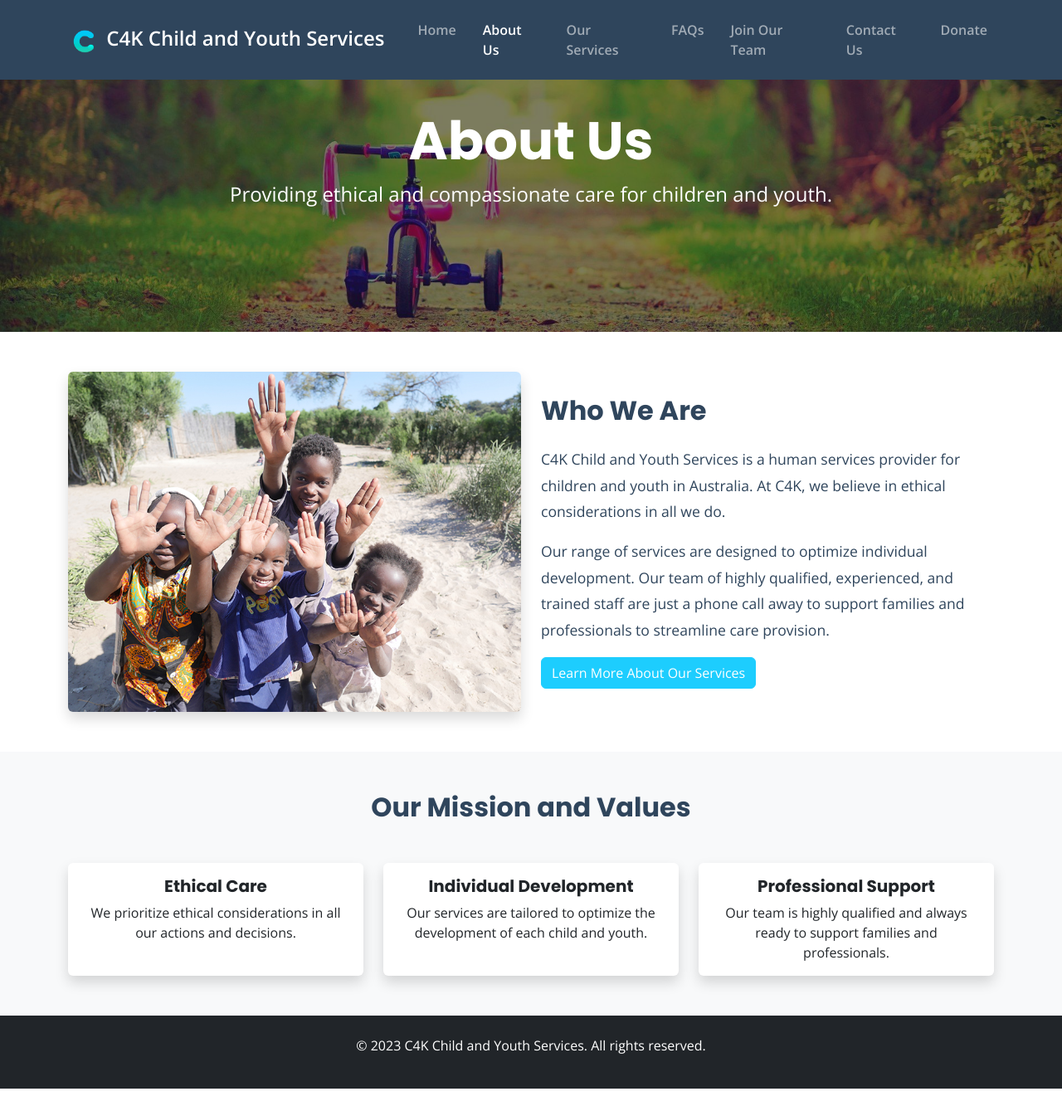
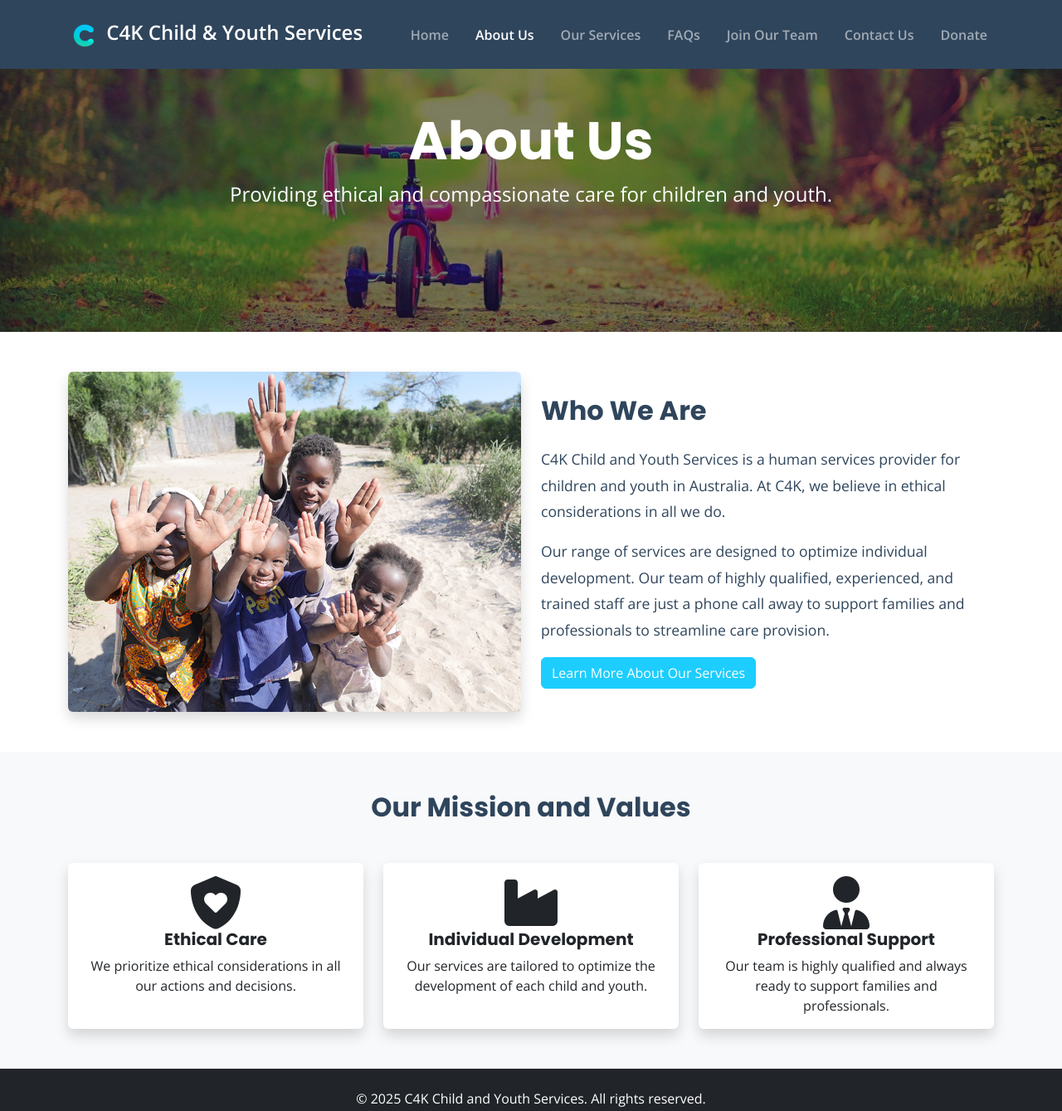
Before and after one commit to takudzwachikasha/C4K, a plain HTML site: page about.html in a window 1280 px wide. Shown: the whole page at 83% size. Before the commit the page ends 1312 px from the top, so only its background shows below. Drawn offline with nearby package versions, Linux system fonts and the light colour scheme.

Commit message:
icon additions

```diff
--- a/about.html
+++ b/about.html
@@ -22,7 +22,7 @@
             <a class="navbar-brand" href="index.html">
                 <img src="images/logo.png" alt="C4K Child and Youth Services Logo" width="40" height="40"
                     class="d-inline-block align-text-top">
-                C4K Child and Youth Services
+                C4K Child & Youth Services
             </a>
             <button class="navbar-toggler" type="button" data-bs-toggle="collapse" data-bs-target="#navbarNav"
                 aria-controls="navbarNav" aria-expanded="false" aria-label="Toggle navigation">
@@ -92,6 +92,7 @@
                 <div class="col-md-4 text-center">
                     <div class="card h-100 shadow">
                         <div class="card-body">
+                            <i class="fa-solid fa-shield-heart fa-4x"></i>
                             <h5 class="card-title fw-bold">Ethical Care</h5>
                             <p class="card-text">We prioritize ethical considerations in all our actions and decisions.
                             </p>
@@ -101,6 +102,7 @@
                 <div class="col-md-4 text-center">
                     <div class="card h-100 shadow">
                         <div class="card-body">
+                            <i class="fa-solid fa-industry fa-4x"></i>
                             <h5 class="card-title fw-bold">Individual Development</h5>
                             <p class="card-text">Our services are tailored to optimize the development of each child and
                                 youth.</p>
@@ -110,6 +112,7 @@
                 <div class="col-md-4 text-center">
                     <div class="card h-100 shadow">
                         <div class="card-body">
+                            <i class="fa-solid fa-user-tie fa-4x"></i>
                             <h5 class="card-title fw-bold">Professional Support</h5>
                             <p class="card-text">Our team is highly qualified and always ready to support families and
                                 professionals.</p>
@@ -123,11 +126,12 @@
     <!-- Footer -->
     <footer class="bg-dark text-white text-center py-4">
         <div class="container">
-            <p>&copy; 2023 C4K Child and Youth Services. All rights reserved.</p>
+            <p>&copy; 2025 C4K Child and Youth Services. All rights reserved.</p>
         </div>
     </footer>
 
     <!-- Bootstrap JS -->
+    <script src="https://kit.fontawesome.com/b047e1ffe9.js" crossorigin="anonymous"></script>
     <script src="https://cdn.jsdelivr.net/npm/bootstrap@5.3.0/dist/js/bootstrap.bundle.min.js"></script>
 </body>
 
```
Also changed, not shown: contact.html (+2 -2 lines), faqs.html (+2 -2 lines), index.html (+4 -4 lines), services.html (+2 -2 lines).
